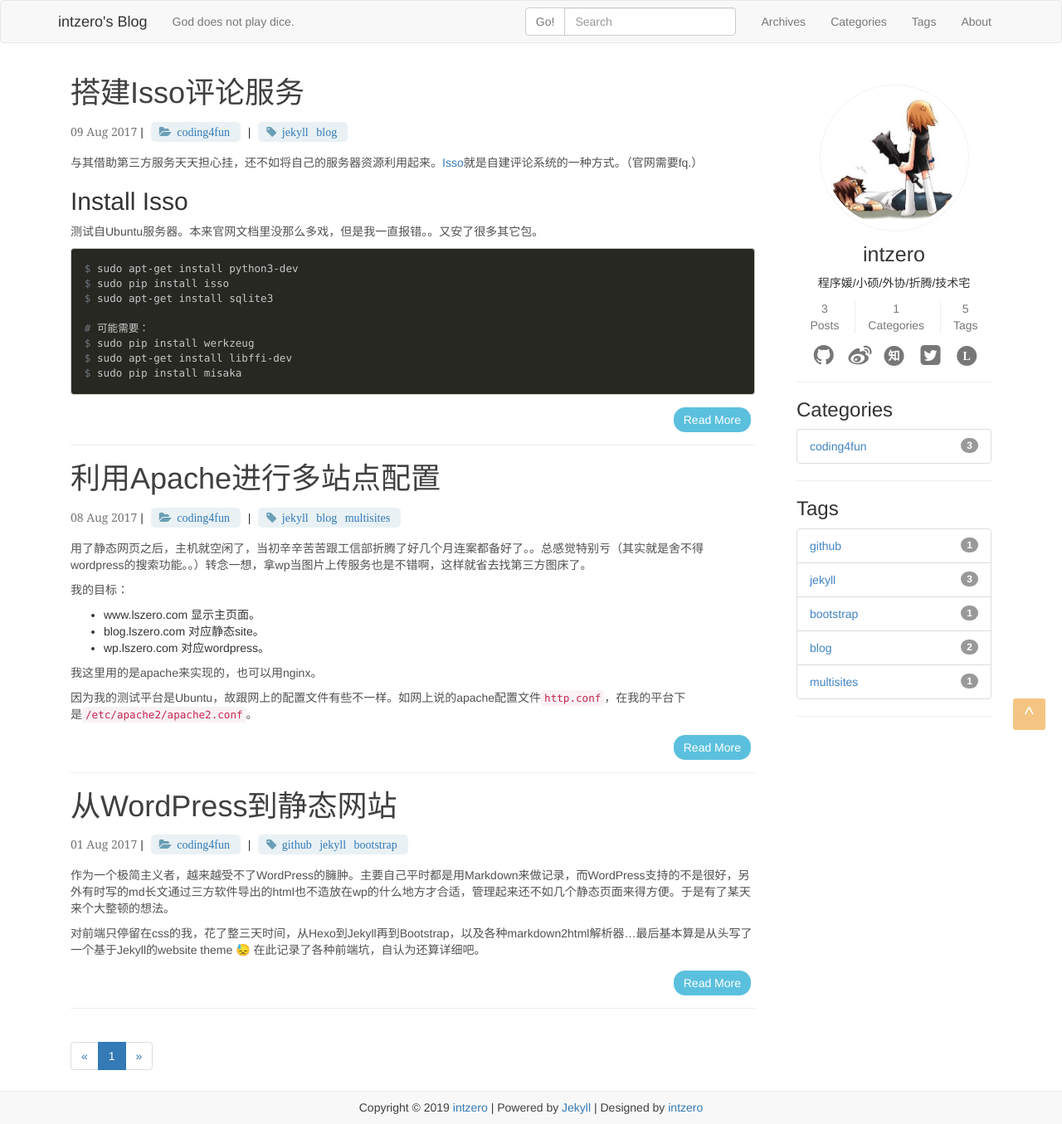
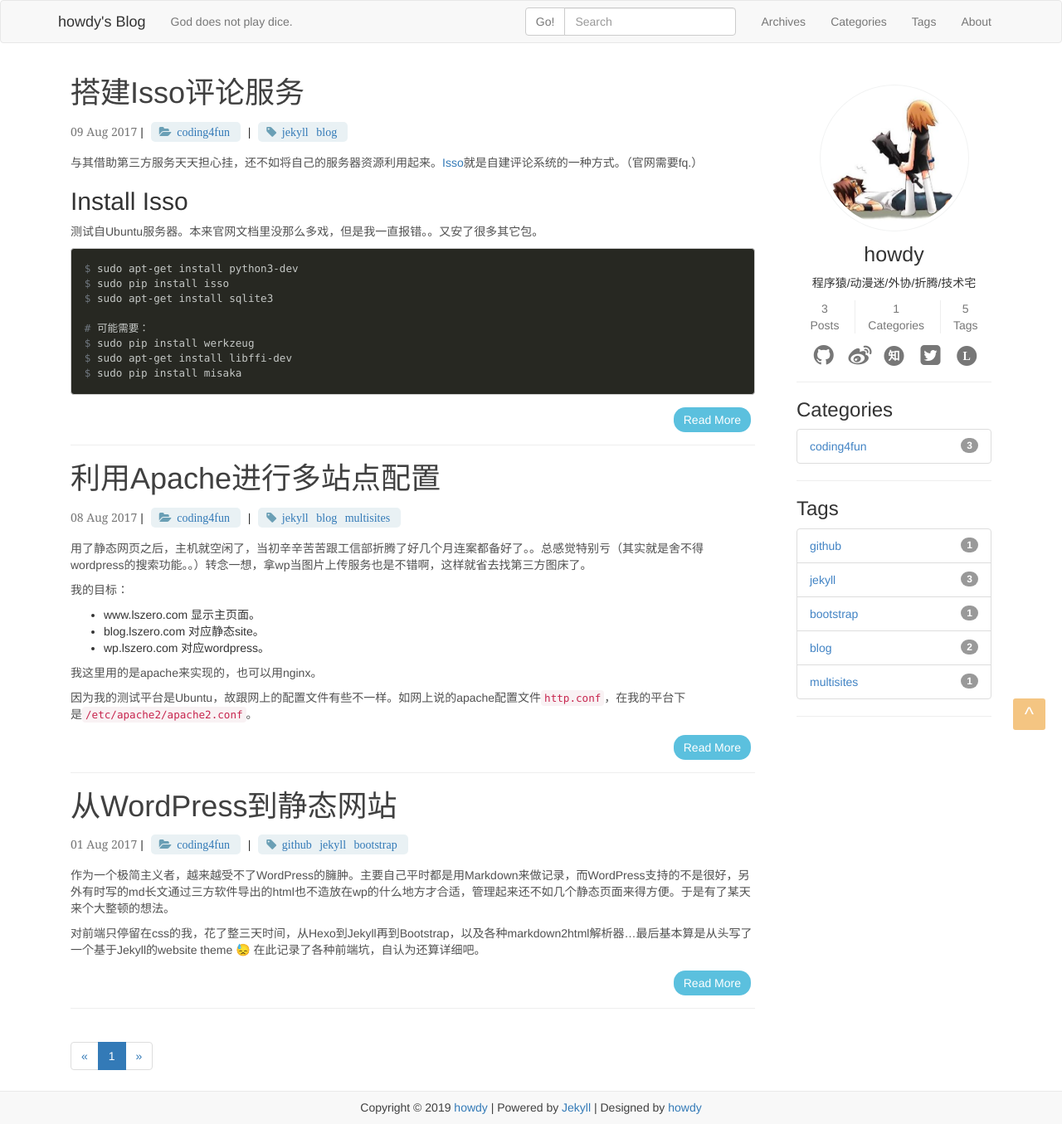
Before and after one commit to howdypl/howdypl.github.io, a Jekyll site: the page built from index.html, in a window 1280 px wide. Shown: the whole page at 83% size. Built offline with Jekyll 4.4.1, drawn with Linux system fonts in a browser that asks for light colours; the list of posts is cut into pages by our own code.

Commit message:
修改配置文件

```diff
--- a/_config.yml
+++ b/_config.yml
@@ -13,11 +13,11 @@
 # you will see them accessed via {{ site.title }}, {{ site.email }}, and so on.
 # You can create any custom variable you would like, and they will be accessible
 # in the templates via {{ site.myvariable }}.
-title: intzero's Blog
-author: intzero
-email: intzero@outlook.com
+title: howdy's Blog
+author: howdy
+email: howdy_321@163.com
 description: > # this means to ignore newlines until "baseurl:"
-  程序媛/小硕/外协/折腾/技术宅
+  程序猿/动漫迷/外协/折腾/技术宅
 url: http://howdypl.com # the base hostname & protocol for your site, e.g. http://example.com
 sitesearchurl: howdypl.github.io
 baseurl: "" # the subpath of your site, e.g. /blog
@@ -37,11 +37,11 @@ excerpt_separator: <!-- more -->
 permalink: /:categories/:title.html
 
 social_media:
-  github_url: https://github.com/lszero
-  weibo_url: http://weibo.com/u/2313016370
-  zhihu_url: https://www.zhihu.com/people/lszero
-  twitter_url: https://twitter.com/_lszero
-  lofter_url: http://intzero.lofter.com/
+  github_url: https://github.com/howdypl
+  weibo_url: #http://weibo.com/u/2313016370
+  zhihu_url: #https://www.zhihu.com/people/lszero
+  twitter_url: #https://twitter.com/_lszero
+  lofter_url: #http://intzero.lofter.com/
 
 # Exclude from processing.
 # The following items will not be processed, by default. Create a custom list
```
